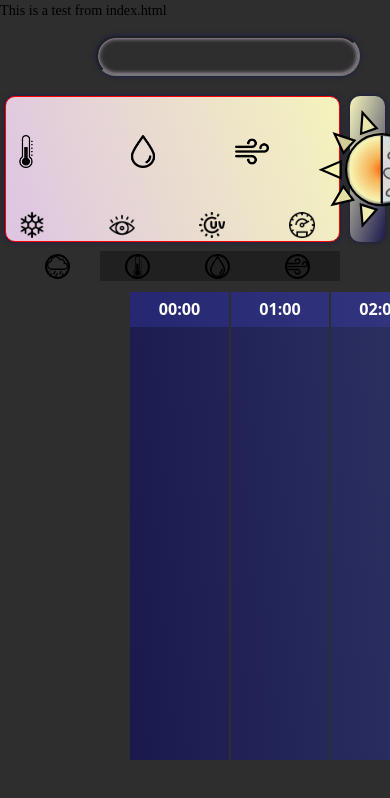
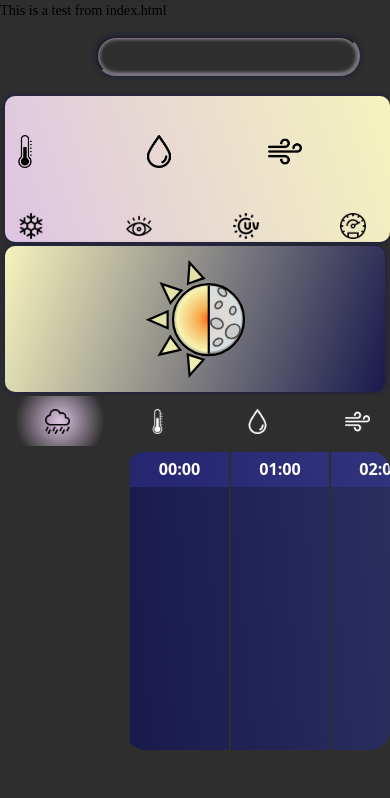
Before and after one commit to s-jad/weather-app, a website built with webpack: page src/index.html in a window 390 px wide. Shown: the top 798 px of the page. Built offline with nearby package versions, Linux system fonts and the light colour scheme; files whose address does not match are found by name.

Commit message:
Feats: bottomBar/timeline/center-flex styles, media queries for small sizes

```diff
--- a/src/styles/weather_dashboard.css
+++ b/src/styles/weather_dashboard.css
@@ -4,14 +4,12 @@
   height: 80vh;
   display: grid;
   grid-template-columns: repeat(2, 1fr);
-  grid-template-rows: 150px 30px 1fr;
-  gap: 0.5rem;
+  grid-template-rows: 150px 50px 1fr 10px;
   padding-top: 0.5rem;
 
   & .day-card {
     grid-column: 1 / 2;
     grid-row: 1 / 2;
-    border: 1px solid red;
   }
 
   & .astro-card {
@@ -19,52 +17,176 @@
     grid-row: 1 / 2;
   }
 
+  & .center-flex {
+    position: relative;
+    grid-column: 1 / 3;
+    grid-row: 2 / 3;
+    display: flex;
+    background: var(--jet);
+    justify-content: space-between;
+
+    & .dashboard-day-title {
+      position: relative;
+      text-align: center;
+      color: white;
+      width: 125px;
+      padding-top: 1rem;
+      padding-left: 1rem;
+    }
+
     & .timeline-switch-container {
       display: flex;
       align-items: center;
-    justify-content: start;
-    padding-left: 2rem;
 
       & .cover-container {
         position: relative;
-      width: 80px;
-      height: 30px;
+        width: 100px;
+        height: 50px;
+        background-image: radial-gradient(circle at 50% 50%, var(--thistle), var(--jet) 80%);
+        overflow: hidden;
 
         & .cover {
           position: absolute;
-        inset: 0;
-        background: hsla(0, 0%, 0%, 0.3);
+          z-index: 2;
+          width: 100%;
+          height: 120%;
+          opacity: 1;
+          background: var(--jet);
+          transition: opacity 500ms ease-in-out;
         }
 
         & .invisible-radio:checked ~ .cover {
-        background: transparent;
+          opacity: 0;
         }
 
         & .timeline-button {
           position: absolute;
-        top: 3px;
-        left: 25px;
+          top: 12.5px;
+          left: 35px;
           height: 25px;
           width: 25px;
-        border: 2px solid black;
-        border-radius: 12.5px;
-        z-index: 1;
+          filter: invert(100%);
+          z-index: 3;
+          transition: filter 500ms ease-in-out;
+        }
+
+        & .invisible-radio:checked ~ .timeline-button {
+          filter: invert(0%);
         }
 
         & .invisible-radio {
           opacity: 0;
           position: absolute;
-        top: 1px;
+          top: 0px;
           left: 20px;
-        height: 25px;
-        width: 25px;
+          height: 50px;
+          width: 50px;
+          z-index: 4;
+        }
+      }
+    }
+  }
+
+  & .center-flex::before {
+    position: absolute;
+    content: '';
+    bottom: -26px;
+    left: 125px;
+    height: 20px;
+    width: 20px;
+    background: radial-gradient(circle at 100% 100%, transparent 68%, var(--jet) 72%);
     z-index: 3;
   }
-    }
+
+  & .center-flex::after {
+    position: absolute;
+    content: '';
+    bottom: -25px;
+    right: 0;
+    height: 20px;
+    width: 20px;
+    background: radial-gradient(circle at 0% 100%, transparent 68%, var(--jet) 72%);
+    z-index: 3;
   }
 
   & .timeline-outer {
     grid-column: 1 / 3;
     grid-row: 3 / 4;
   }
+
+  & .bottom-bar {
+    position: relative;
+    grid-column: 1 / 3;
+    grid-row: 4 / 5;
+    width: 100%;
+    height: 10px;
   }
+
+  & .bottom-bar::before {
+    content: '';
+    position: absolute;
+    height: 20px;
+    width: 20px;
+    bottom: 16px;
+    left: 125px;
+    background-image: radial-gradient(circle at 100% 0%, transparent 68%, var(--jet) 72%);
+    z-index: 2;
+  }
+
+  & .bottom-bar::after {
+    content: '';
+    position: absolute;
+    height: 20px;
+    width: 20px;
+    bottom: 16px;
+    right: 0;
+    background-image: radial-gradient(circle at 0% 0%, transparent 68%, var(--jet) 72%);
+    z-index: 2;
+  }
+
+}
+
+@media (width < 750px) {
+  .weather-dashboard {
+    grid-template-columns: repeat(2, 1fr);
+    grid-template-rows: 150px 150px 50px min-content 10px;
+
+    & .day-card {
+      grid-column: 1 / 3;
+      grid-row: 1 / 2;
+    }
+
+    & .astro-card {
+      grid-column: 1 / 3;
+      grid-row: 2 / 3;
+    }
+
+    & .center-flex {
+      grid-row: 3 / 4;
+
+      & .dashboard-day-title::after {
+        left: 0;
+      }
+    }
+
+    & .timeline-outer {
+      grid-row: 4 / 5;
+
+      & .timeline-sidebar {
+        position: static;
+      }
+
+      & .timeline-inner {
+        & .timeline-day {
+          & .timeline-hour {
+            min-height: 300px;
+          }
+        }
+      }
+    }
+
+    & .bottom-bar {
+      grid-row: 5 / 6;
+    }
+  }
+}
```
Lines whose indentation alone changed are shown as unchanged.
